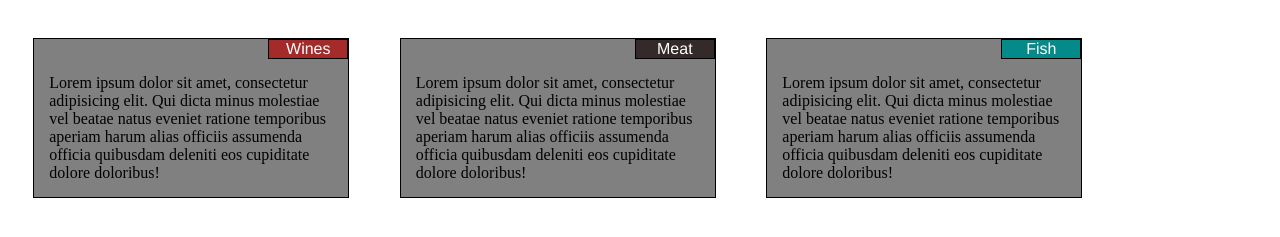
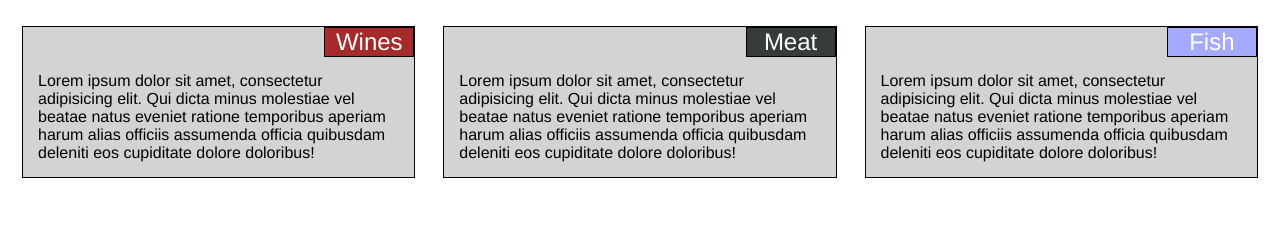
Before and after one commit to rivalc/module2-solution, a plain HTML site: page index.html in a window 1280 px wide. Shown: the part 61-298 px from the top of the page. Drawn offline with Linux system fonts and the light colour scheme.

Commit message:
My First Web Page

```diff
--- a/css/style.css
+++ b/css/style.css
@@ -5,61 +5,53 @@
 }
 h1 {
   margin-bottom: 15px;
-  p{
-    width: 90%;
-  }
 }
-section {
 
-  align-items: center;
-  background-color: grey;
-  margin-right: auto;
-  margin-bottom: auto;
-  width: 90%;
-  margin:2%;
+.main {
+  border: 1px solid black;
+  background-color: #d3d3d3;
+  height: auto;
+  margin: 14px;
+  font-family: Helvetica;
+  color: black;
 }
-.p12 {
-  padding: 15px;
-  text-align: left;
-  margin-right: auto;
-  margin-left: auto;
-  clear: right;
-}
-.p11 {
-  border: 1px solid black;
-  background-color: #A52A2A;
-  float: right;
-  text-align: center;
-  width: 80px;
-  font-family: Helvetica;
-  color: white;
-}
-.p22 {
+.text {
   padding: 15px;
   text-align: left;
   clear: right;
 }
-.p21 {
+.title1{
   border: 1px solid black;
-  background-color: #352A2A;
   float: right;
+  background-color: #A52A2A;
   text-align: center;
-  width: 80px;
+  width: 90px;
+  height: 30px;
   font-family: Helvetica;
+  font-size: 24px;
   color: white;
 }
-.p32 {
-  padding: 15px;
-  text-align: left;
-  clear: both;
+.title2{
+  border: 1px solid black;
+  float: right;
+  background-color: #363B3B;
+  text-align: center;
+
+  width: 90px;
+  height: 30px;
+  font-family: Helvetica;
+  font-size: 24px;
+  color: white;
 }
-.p31 {
+.title3{
   border: 1px solid black;
-  background-color: #058A8A;
   float: right;
+  background-color: #A5AAFF;
   text-align: center;
-  width: 80px;
+  width: 90px;
+  height: 30px;
   font-family: Helvetica;
+  font-size: 24px;
   color: white;
 }
 
@@ -72,7 +64,6 @@ section {
 @media (min-width: 992px) {
   .col-lg-1, .col-lg-2, .col-lg-3, .col-lg-4, .col-lg-5, .col-lg-6, .col-lg-7, .col-lg-8, .col-lg-9, .col-lg-10, .col-lg-11, .col-lg-12 {
     float: left;
-    border: 1px solid black;
   }
   .col-lg-1 {
     width: 8.33%;
@@ -116,7 +107,6 @@ section {
 @media (min-width: 768px) and (max-width: 991px) {
   .col-md-1, .col-md-2, .col-md-3, .col-md-4, .col-md-5, .col-md-6, .col-md-7, .col-md-8, .col-md-9, .col-md-10, .col-md-11, .col-md-12 {
     float: left;
-    border: 1px solid black;
   }
   .col-md-1 {
     width: 8.33%;
@@ -155,10 +145,10 @@ section {
     width: 100%;
   }
 }
+/********** Medium devices only **********/
 @media (max-width: 767px) {
-  .col-md-1, .col-md-2, .col-md-3, .col-md-4, .col-md-5, .col-md-6, .col-md-7, .col-md-8, .col-md-9, .col-md-10, .col-md-11, .col-md-12 {
+  .col-sd-1, .col-sd-2, .col-sd-3, .col-sd-4, .col-sd-5, .col-sd-6, .col-sd-7, .col-sd-8, .col-sd-9, .col-sd-10, .col-sd-11, .col-sd-12 {
     float: left;
-    border: 1px solid black;
   }
   .col-sd-1 {
     width: 8.33%;
--- a/index.html
+++ b/index.html
@@ -7,11 +7,26 @@
 </head>
 <body>
 <h1>Our Menu</h1>
+<div class="row">
+  <div class="col-lg-4 col-md-6 col-sd-12">
+  	<div class="main">
+  		<div class="title1">Wines</div>
+  		<div class="text">Lorem ipsum dolor sit amet, consectetur adipisicing elit. Qui dicta minus molestiae vel beatae natus eveniet ratione temporibus aperiam harum alias officiis assumenda officia quibusdam deleniti eos cupiditate dolore doloribus!</div>
+  	</div>
+  </div>
 
-<div class = row>
-<section class="col-lg-3 col-md-4 col-sd-12"><div class = p11>Wines</div><div class = p12> Lorem ipsum dolor sit amet, consectetur adipisicing elit. Qui dicta minus molestiae vel beatae natus eveniet ratione temporibus aperiam harum alias officiis assumenda officia quibusdam deleniti eos cupiditate dolore doloribus!</div></section>
-<section class="col-lg-3 col-md-4 col-sd-12"><div class = p21>Meat</div><div class = p22> Lorem ipsum dolor sit amet, consectetur adipisicing elit. Qui dicta minus molestiae vel beatae natus eveniet ratione temporibus aperiam harum alias officiis assumenda officia quibusdam deleniti eos cupiditate dolore doloribus!</div></section>
-<section class="col-lg-3 col-md-4 col-sd-12"><div class = p31>Fish</div><div class = p32> Lorem ipsum dolor sit amet, consectetur adipisicing elit. Qui dicta minus molestiae vel beatae natus eveniet ratione temporibus aperiam harum alias officiis assumenda officia quibusdam deleniti eos cupiditate dolore doloribus!</div></section>
+  <div class="col-lg-4 col-md-6 col-sd-12">
+  	<div class="main">
+  		<div class="title2">Meat</div>
+  		<div class="text">Lorem ipsum dolor sit amet, consectetur adipisicing elit. Qui dicta minus molestiae vel beatae natus eveniet ratione temporibus aperiam harum alias officiis assumenda officia quibusdam deleniti eos cupiditate dolore doloribus!</div>
+  	</div>
+  </div>
+  <div class="col-lg-4 col-md-12 col-sd-12">
+  	<div class="main">
+  		<div class="title3">Fish</div>
+  		<div class="text">Lorem ipsum dolor sit amet, consectetur adipisicing elit. Qui dicta minus molestiae vel beatae natus eveniet ratione temporibus aperiam harum alias officiis assumenda officia quibusdam deleniti eos cupiditate dolore doloribus!</div>
+  	</div>
+  </div>
 </div>
 
 </body>
```
